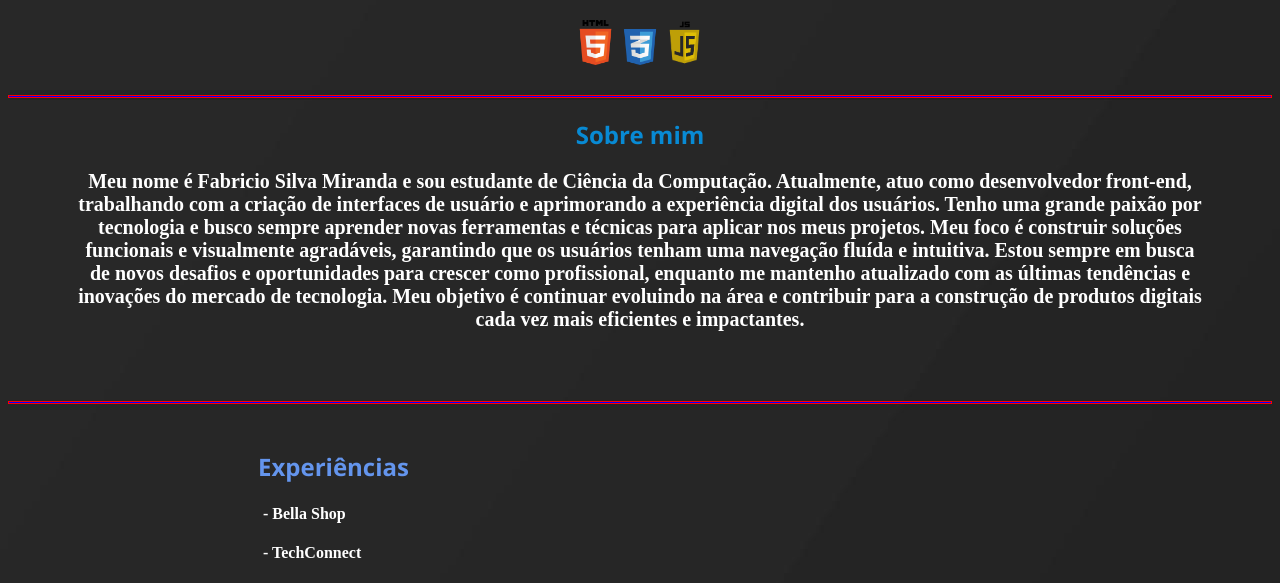
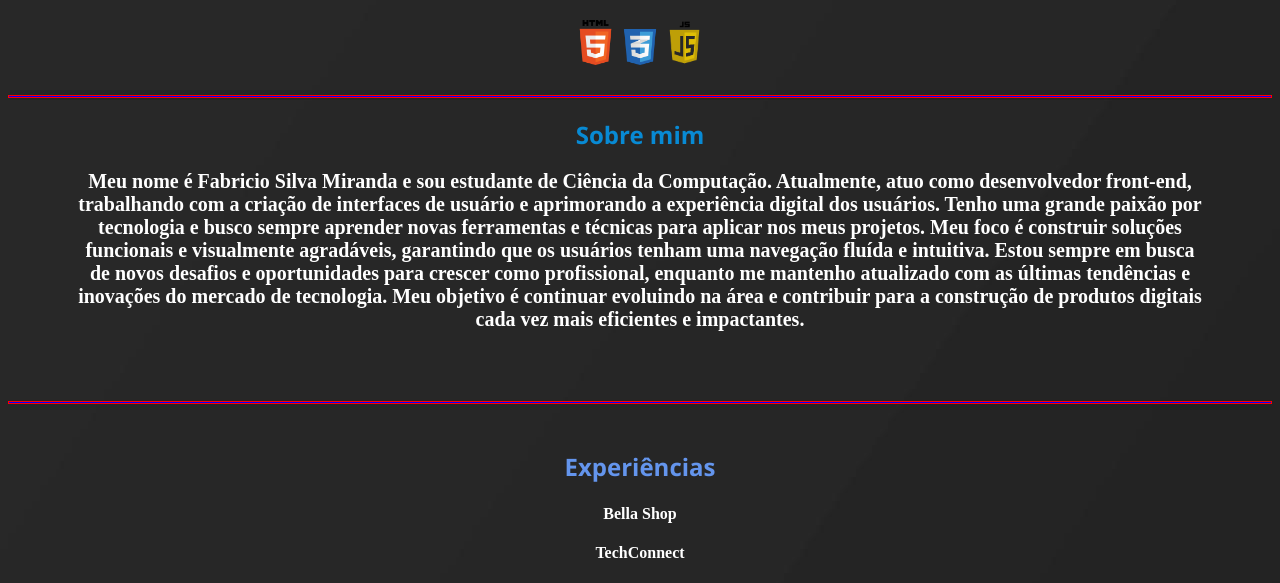
Before and after one commit to fbccsz/portfolio, a plain HTML site: page index.html in a window 1280 px wide. Shown: the part 355-938 px from the top of the page. Drawn offline with Linux system fonts and the light colour scheme.

Commit message:
Add files via upload

```diff
--- a/index.html
+++ b/index.html
@@ -18,11 +18,7 @@
             color: white;
         }
         .h2{
-            text-align: left;
-            margin-left: 250px;
-        }
-        #h4{
-            margin-left: 255px;
+            text-align: center
         }
         h1{
             color: white;
@@ -54,10 +50,9 @@
         <hr noshade="10" color="blue" class="animated-hr">
         <br>
         <h2 class="h2">Experiências</h2>
-        <p><h4 class="h2" id="h4"><a href="#top" target="_blank" style="text-decoration: none; background-color:unset;" id="cores">- Bella Shop</a><br></h4></p>
-        <p><h4 class="h2" id="h4"><a href="#top" target="_blank" style="text-decoration: none; background-color:unset;" id="cores">- TechConnect</a><br></h4></p>
+        <p><h4 class="h2"><a href="#top" target="_blank" style="text-decoration: none; background-color:unset;" id="cores">Bella Shop</a><br></h4></p>
+        <p><h4 class="h2"><a href="#top" target="_blank" style="text-decoration: none; background-color:unset;" id="cores">TechConnect</a><br></h4></p>
     </section id="top">
-
 
 </body>
 </html>
```
